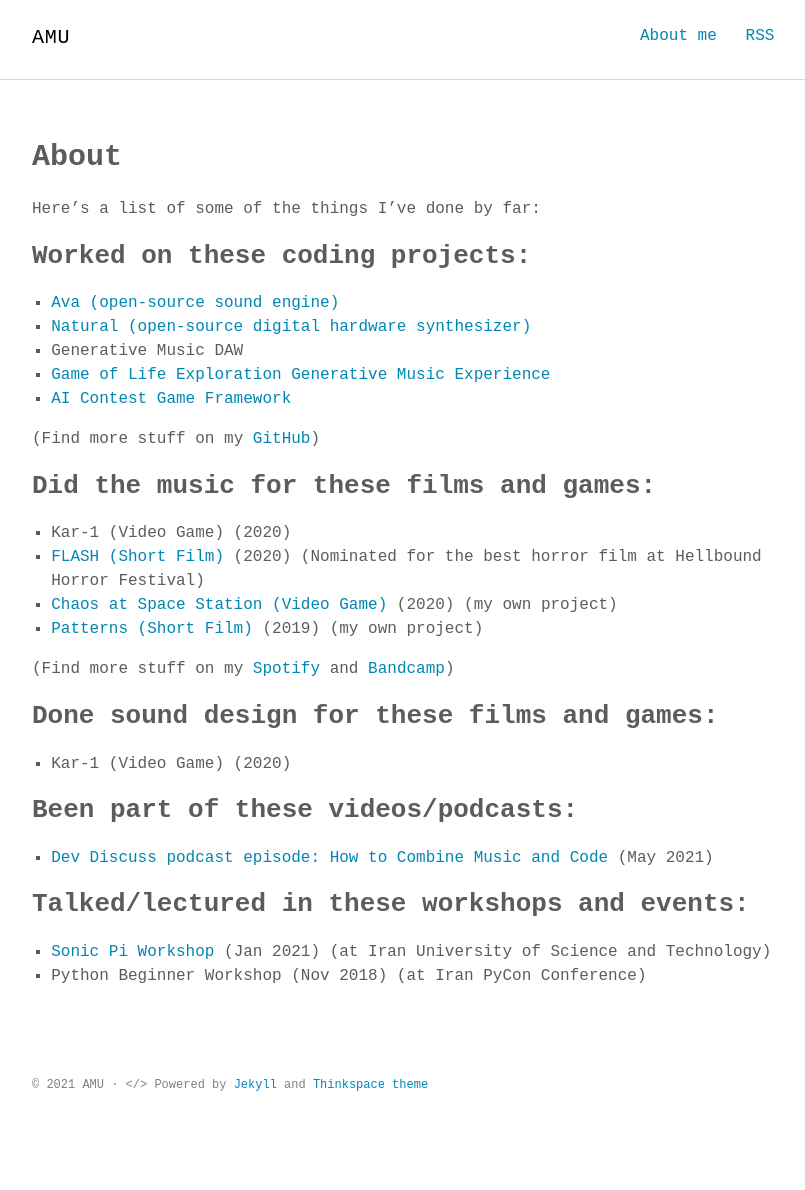
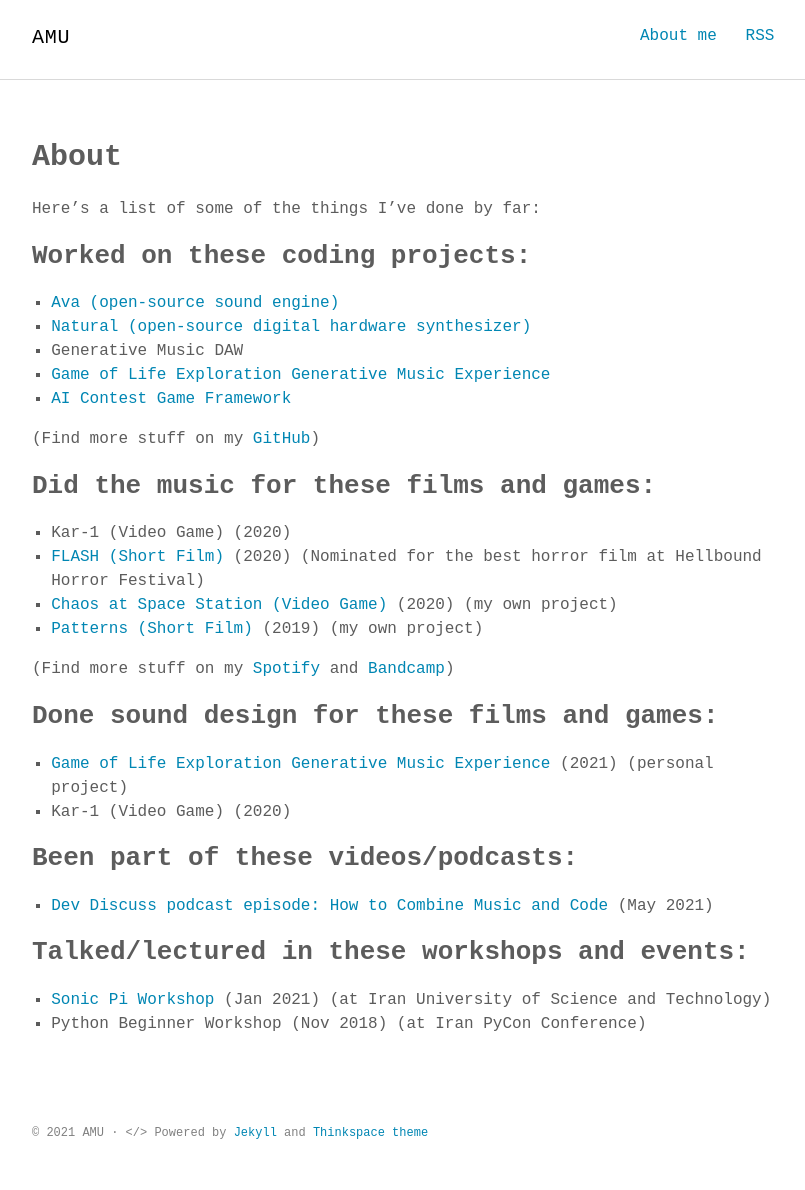
Before and after one commit to amuuu/amuuu.github.io, a Jekyll site: the page built from about.md, in a window 1280 px wide. Shown: the whole page, without its empty margins (232-1037 px from the left). Built offline with Jekyll 4.4.1, drawn with Linux system fonts in a browser that asks for light colours; nearby versions of some CDN libraries; some web fonts are replaced; before the commit the page ends 1142 px from its top, so only the background shows below that.

Commit message:
update about me

```diff
--- a/about.md
+++ b/about.md
@@ -24,6 +24,7 @@ Here's a list of some of the things I've done by far:
 (Find more stuff on my [Spotify](https://spoti.fi/2kNt827) and [Bandcamp](https://amuuu.bandcamp.com))
 
 ## Done sound design for these films and games:
+- [Game of Life Exploration Generative Music Experience](https://github.com/amuuu/game-of-life-generative-music) (2021) (personal project)
 - Kar-1 (Video Game) (2020)
 
 ## Been part of these videos/podcasts:
```
